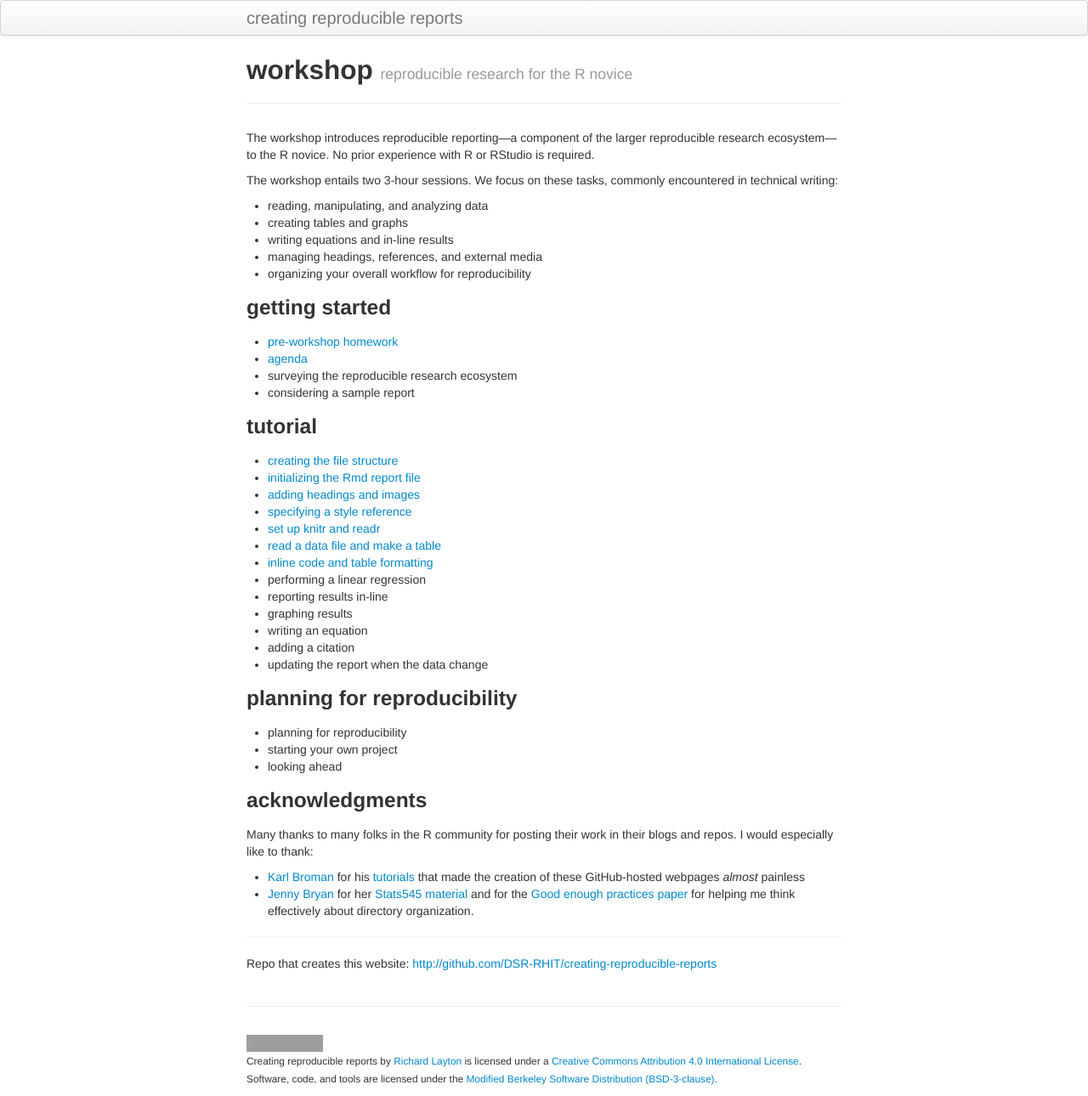
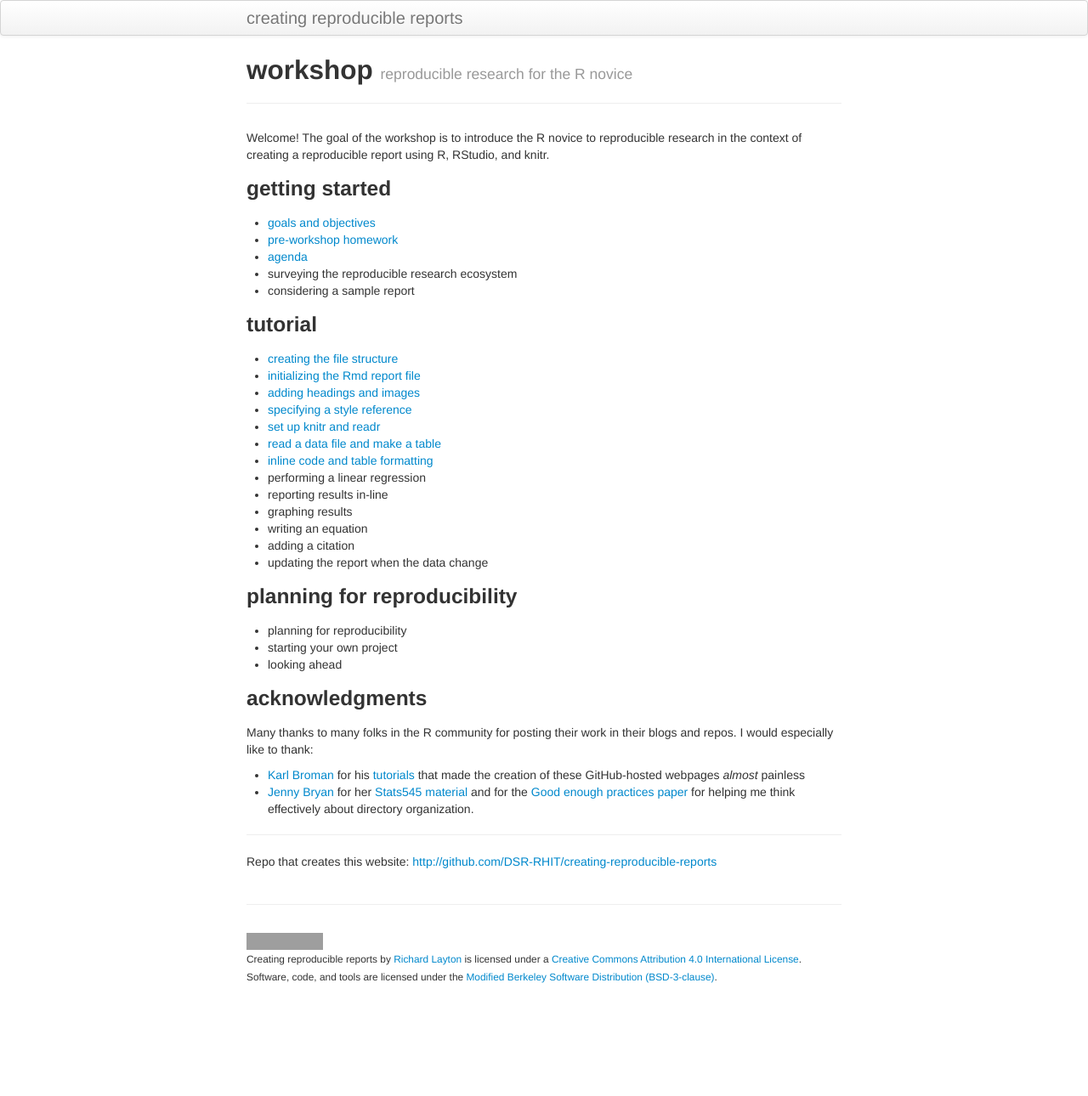
Before and after one commit to DSR-RHIT/creating-reproducible-reports, a Jekyll site: the page built from index.md, in a window 1280 px wide. Shown: the whole page at 85% size. Built offline with Jekyll 4.4.1, drawn with Linux system fonts in a browser that asks for light colours; after the commit the page ends 1170 px from its top, so only the background shows below that; grey boxes are pictures that could not be loaded.

````diff
--- a/index.md
+++ b/index.md
@@ -6,18 +6,11 @@ description: Introduces R, RStudio, and R Markdown as tools to create
              a dynamically reproducible report. For R novices.
 ---
 
-The workshop introduces reproducible reporting---a component of the  larger reproducible research ecosystem---to the R novice. No prior experience with R or RStudio is required.
-
-The workshop entails two 3-hour sessions. We focus on these tasks, commonly encountered in technical writing:
-
-- reading, manipulating, and analyzing data
-- creating tables and graphs
-- writing equations and in-line results
-- managing headings, references, and external media
-- organizing your overall workflow for reproducibility
+Welcome! The goal of the workshop is to introduce the R novice to reproducible research in the context of creating a reproducible report using R, RStudio, and knitr.
 
 ### getting started
 
+- [goals and objectives](pages/00-goals.html)
 - [pre-workshop homework](pages/01-pre-workshop-hw.html)
 - [agenda](pages/02-agenda.html)
 - surveying the reproducible research ecosystem
--- a/pages/02-agenda.Rmd
+++ b/pages/02-agenda.Rmd
@@ -48,3 +48,7 @@ To get the most out of the second session, complete the sample report tutorial b
 ```{r}
 kable(df2)
 ```
+
+
+---
+Now go to the page about [tbd](tbd.html)
````
Also changed, not shown: pages/00-goals.md (added, +24 -0 lines), pages/01-pre-workshop-hw.md (+3 -0 lines), pages/02-agenda.md (+4 -0 lines).
